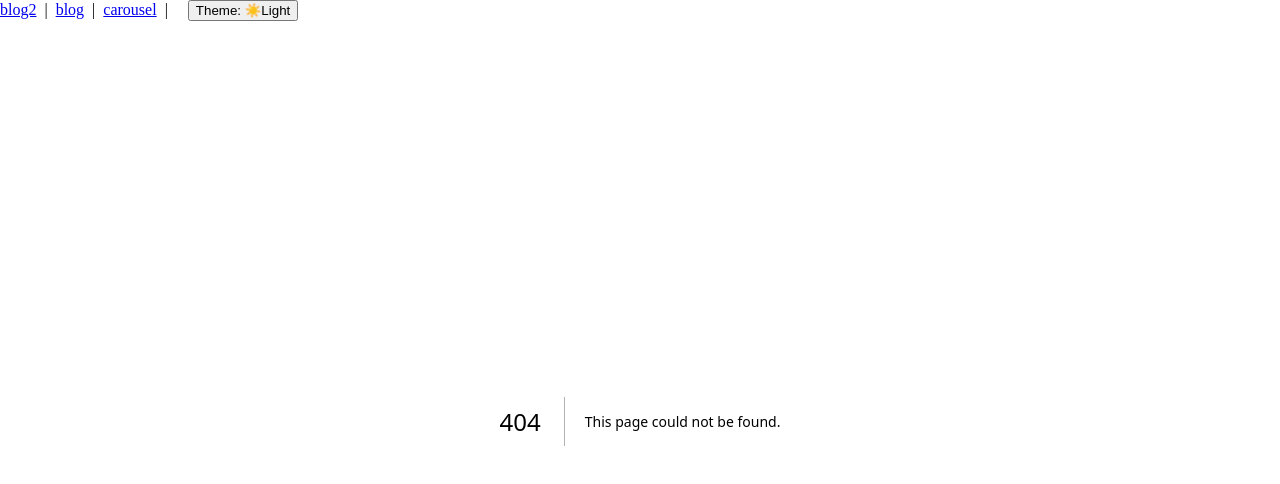
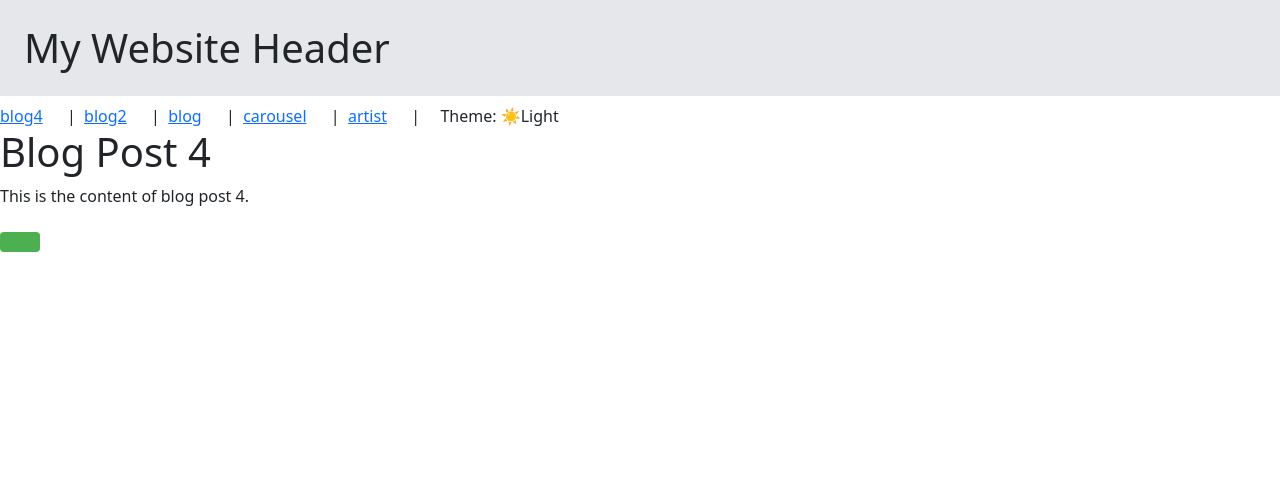
Before and after one commit to AnSangHyeon/react2, a Next.js app in the folder my-app/: page /blog4 in a window 1280 px wide. Before the commit this address had no page. Shown: the top 484 px of the page. Built offline with nearby package versions, Linux system fonts and the light colour scheme.

Commit message:
마지막커밋

```diff
--- a/my-app/package.json
+++ b/my-app/package.json
@@ -10,6 +10,7 @@
   },
   "dependencies": {
     "acme-carousel": "^2.0.1",
+    "bootstrap": "^5.3.8",
     "next": "15.5.2",
     "react": "19.1.0",
     "react-dom": "19.1.0",
--- /dev/null
+++ b/my-app/src/app/blog4/BaseButton.tsx
@@ -0,0 +1,9 @@
+import styles from './base-button.module.css'
+
+interface BaseButtonProps {
+  className?: string
+}
+
+export function BaseButton({ className }: BaseButtonProps) {
+  return <button className={`${styles.primary} ${className ?? ''}`} />
+}
--- /dev/null
+++ b/my-app/src/app/blog4/base-button.module.css
@@ -0,0 +1,8 @@
+.primary {
+  background-color: #af4c4c;
+  color: #fff;
+  padding: 10px 20px;
+  border: none;
+  border-radius: 4px;
+  cursor: pointer;
+}
--- /dev/null
+++ b/my-app/src/app/blog4/page.module.css
@@ -0,0 +1,6 @@
+.primary {
+  background: #4CAF50;
+  color: #fff;
+  padding: 10px 20px;
+  border: none;
+}
--- /dev/null
+++ b/my-app/src/app/blog4/page.tsx
@@ -0,0 +1,12 @@
+import { BaseButton } from '@/app/blog4/BaseButton'
+import styles from './page.module.css'
+
+export default function Blog4() {
+  return (
+    <div>
+      <h1>Blog Post 4</h1>
+      <p>This is the content of blog post 4.</p>
+      <BaseButton className={styles.primary} />
+    </div>
+  );
+}
--- a/my-app/src/app/globals.css
+++ b/my-app/src/app/globals.css
@@ -1,3 +1,5 @@
+@import "tailwindcss";
+
 html[data-theme='light'] {
   background: #fff;
   color: #000;
--- a/my-app/src/app/layout.tsx
+++ b/my-app/src/app/layout.tsx
@@ -2,6 +2,7 @@ import Link from "next/link";
 import ThemeProvider from "./components/theme-provider";
 import ThemeStatus from "./components/theme-status";
 import '@/app/globals.css'
+import 'bootstrap/dist/css/bootstrap.css'
 
 export default function RootLayout({
   children,
@@ -13,9 +14,12 @@ export default function RootLayout({
       <html lang="en">
           <body>
             <header>
-              <Link href={"/blog2"}>blog2</Link>&nbsp; | &nbsp;
-              <Link href={"/blog"}>blog</Link>&nbsp; | &nbsp;
-              <Link href={"/carousel"}>carousel</Link>&nbsp; | &nbsp;
+              <h1 className="text-2xl font-bold p-4 bg-gray-200">My Website Header</h1>
+              <Link href={"/blog4"} className="mr-4 text-blue-500">blog4</Link>&nbsp; | &nbsp;
+              <Link href={"/blog2"} className="mr-4 text-blue-500">blog2</Link>&nbsp; | &nbsp;
+              <Link href={"/blog"} className="mr-4 text-blue-500">blog</Link>&nbsp; | &nbsp;
+              <Link href={"/carousel"} className="mr-4 text-blue-500">carousel</Link>&nbsp; | &nbsp;
+              <Link href={"/artist"} className="mr-4 text-blue-500">artist</Link>&nbsp; | &nbsp;
               <ThemeStatus />
             </header>
             {children}
```
Also changed, not shown: 2 other files (tests, documents, lock files or other folders).
